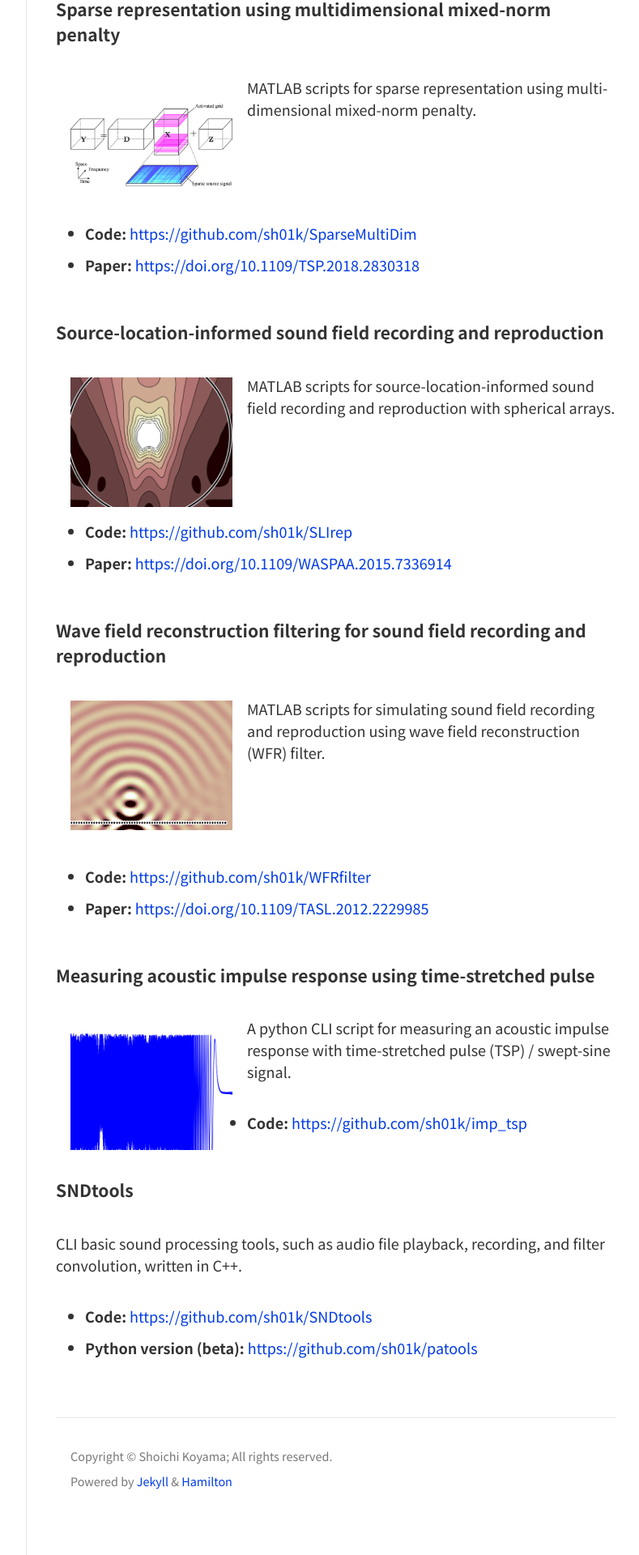
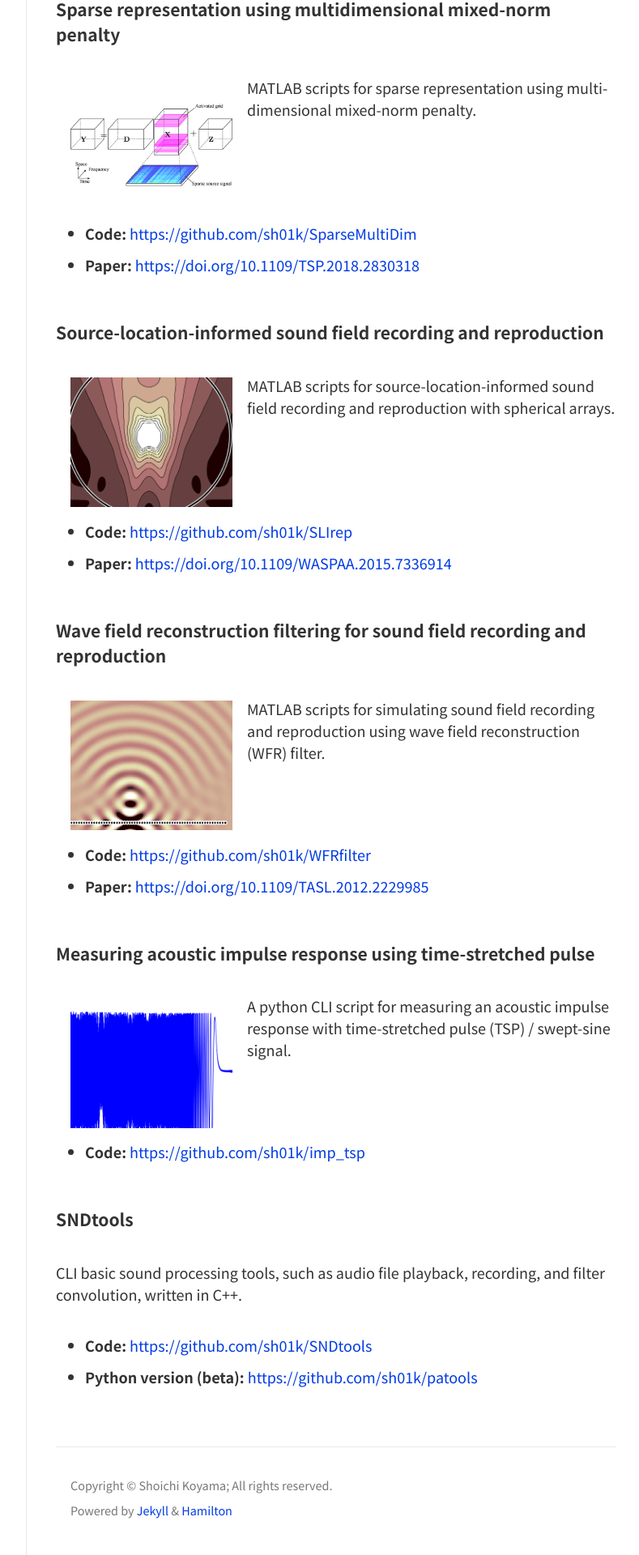
Before and after one commit to sh01k/sh01k.github.io, a Jekyll site: the page built from docs/codes.md, in a window 1280 px wide. Shown: the part 951-2871 px from the top of the page at 81% size, without its empty margins (357-1146 px from the left). Built offline with Jekyll 4.4.1, drawn with Linux system fonts in a browser that asks for light colours.

Commit message:
modified codes

```diff
--- a/docs/codes.md
+++ b/docs/codes.md
@@ -58,7 +58,7 @@ MATLAB scripts for source-location-informed sound field recording and reproducti
 
 MATLAB scripts for simulating sound field recording and reproduction using wave field reconstruction (WFR) filter.
 
-<br /><br />
+<br />
 
 - **Code:** [https://github.com/sh01k/WFRfilter](https://github.com/sh01k/WFRfilter)
 - **Paper:** [https://doi.org/10.1109/TASL.2012.2229985](https://doi.org/10.1109/TASL.2012.2229985)
@@ -69,6 +69,8 @@ MATLAB scripts for simulating sound field recording and reproduction using wave
 
 A python CLI script for measuring an acoustic impulse response with time-stretched pulse (TSP) / swept-sine signal.
 
+<br />
+
 - **Code:** [https://github.com/sh01k/imp_tsp](https://github.com/sh01k/imp_tsp)
 
 ### SNDtools
```
Also changed, not shown: docs/ja/codes.md (+3 -1 lines).
